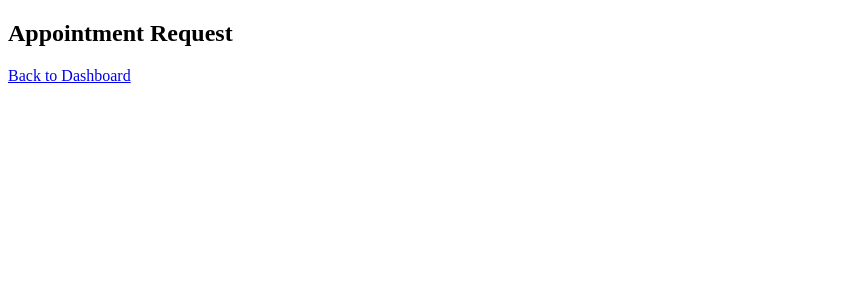
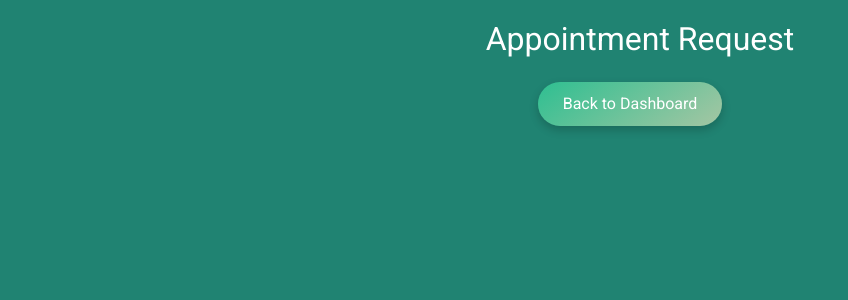
Before and after one commit to akhilar33/Patient-Tracker-System---ASAP-Team, a Flask app: page /dashboard/appointment_request in a window 1280 px wide. Shown: the top 300 px of the page, without its empty margins (0-848 px from the left). Run offline with Flask 2, Linux system fonts and the light colour scheme; a user stored in the database is signed in; some libraries are stand-ins or nearby versions.

Commit message:
Updated UI for appointment request page

```diff
--- a/src/View/templates/appointment_request.html
+++ b/src/View/templates/appointment_request.html
@@ -1,14 +1,81 @@
-
 <!DOCTYPE html>
 <html lang="en">
 <head>
     <meta charset="UTF-8">
     <meta name="viewport" content="width=device-width, initial-scale=1.0">
     <title>Appointment Request</title>
+    <link rel="stylesheet" href="https://maxcdn.bootstrapcdn.com/bootstrap/4.5.2/css/bootstrap.min.css">
+    <link href="https://fonts.googleapis.com/css2?family=Roboto:wght@400;700&display=swap" rel="stylesheet">
+    <style>
+        body {
+            font-family: 'Roboto', sans-serif;
+            background-color: #208372;
+            color: #fff;
+        }
+        .navbar {
+            background-color: #208372;
+        }
+        .navbar-brand, .navbar-nav .nav-link {
+            color: #fff !important;
+            font-weight: bold;
+            font-size: 1.5em;
+        }
+        .navbar-light .navbar-nav .nav-link {
+            font-size: 1.2em;
+            margin-right: 20px;
+        }
+        .navbar-light .navbar-nav .nav-link:hover {
+            color: #aaa !important;
+        }
+        .navbar-light .navbar-toggler {
+            color: white;
+            border-color: rgba(255,255,255,0.1);
+        }
+        .hero-section {
+            text-align: center;
+            padding: 100px 20px;
+        }
+        .hero-section h1 {
+            margin-bottom: 20px;
+            font-size: 3em;
+        }
+        .hero-section p {
+            margin-bottom: 40px;
+            font-size: 1.5em;
+        }
+        .btn-custom {
+            padding: 10px 25px;
+            font-size: 1em;
+            color: white;
+            border: none;
+            border-radius: 50px;
+            background-image: linear-gradient(145deg, #2ebf91, #a5c6a3);
+            box-shadow: 0 4px 10px rgba(0, 0, 0, 0.2);
+            transition: transform 0.2s;
+            margin-right: 20px;
+        }
+        .btn-custom:hover {
+            transform: scale(1.05);
+            background-image: linear-gradient(145deg, #29ab87, #a5c6a3);
+        }
+        .btn-custom:active {
+            transform: scale(0.95);
+        }
+        #form-container {
+            padding: 20px;
+            max-width: 800px;
+            margin: 0 auto;
+        }
+    </style>
 </head>
 <body>
-    <h2>Appointment Request</h2>
-    <!-- Add your appointment request form here -->
-    <p><a href="{{ url_for('dashboard') }}">Back to Dashboard</a></p>
+    <div id="form-container">
+        <h2 class="text-center mb-4">Appointment Request</h2>
+        <!-- Add your appointment request form here, with similar structure and style to the "Add Patient" form -->
+        <p class="text-center mb-4"><a class="btn btn-custom" href="{{ url_for('dashboard') }}">Back to Dashboard</a></p>
+    </div>
+
+    <script src="https://code.jquery.com/jquery-3.5.1.slim.min.js"></script>
+    <script src="https://cdn.jsdelivr.net/npm/bootstrap@4.5.2/dist/js/bootstrap.bundle.min.js"></script>
 </body>
 </html>
```
